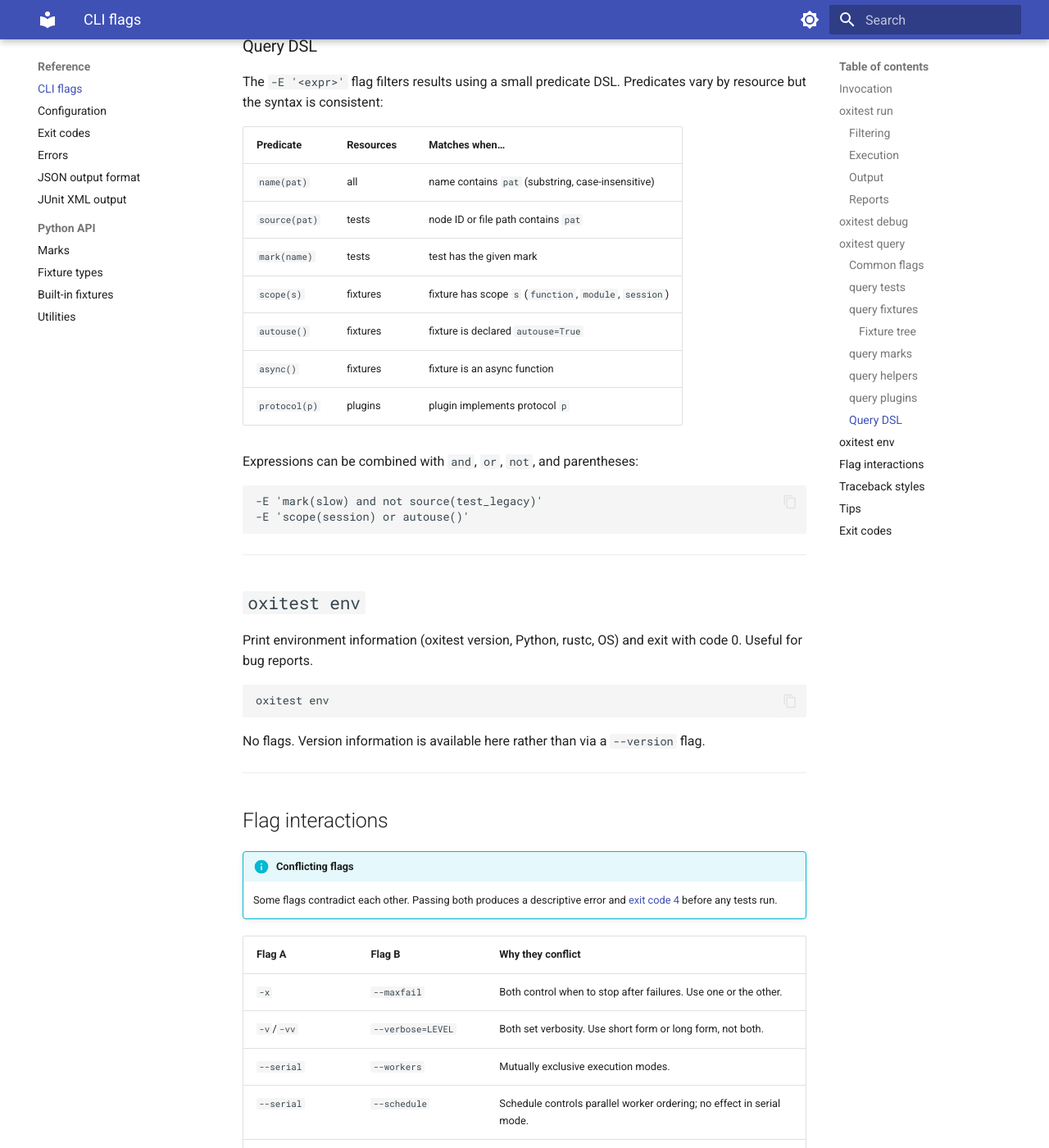
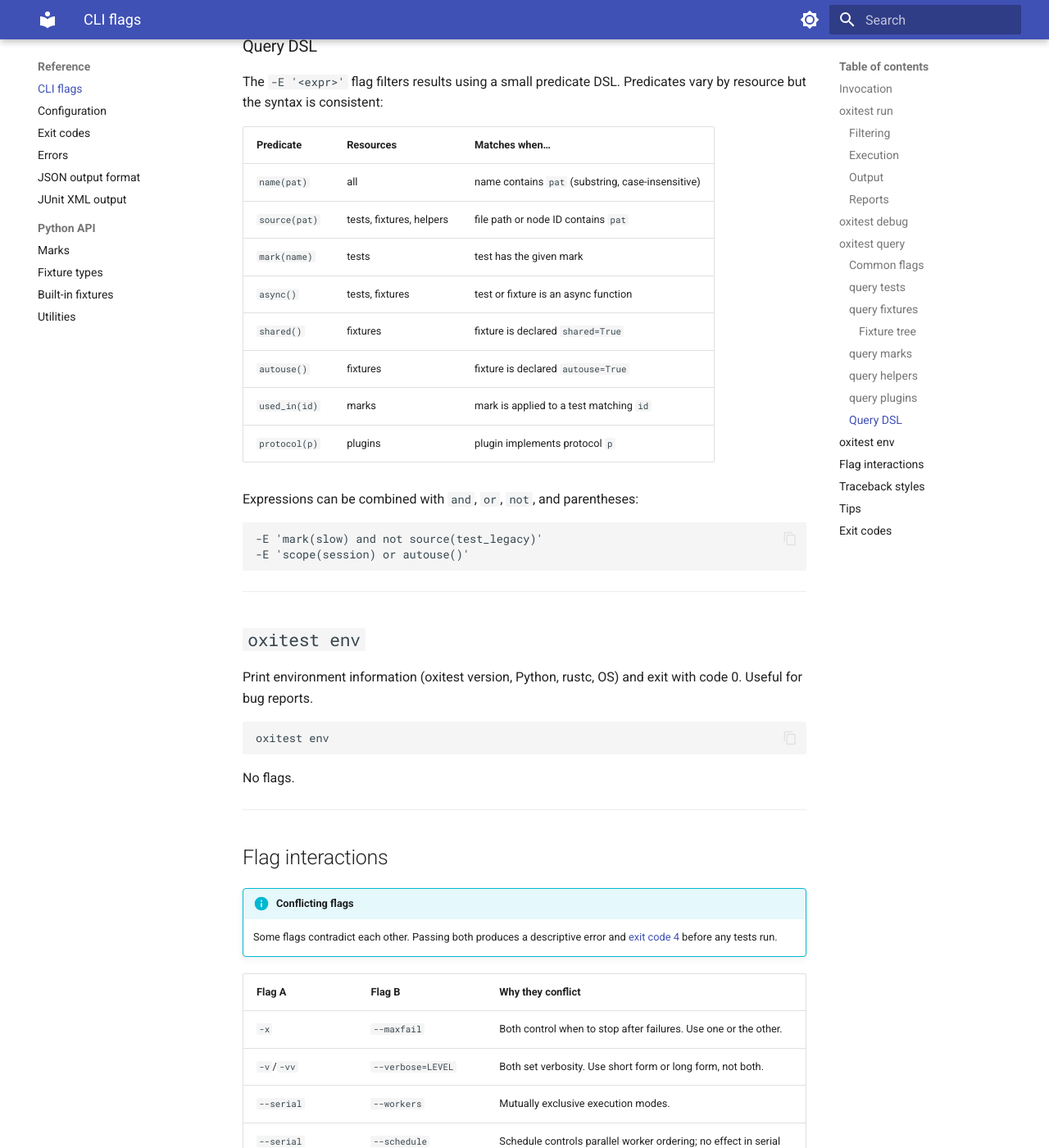
Before and after one commit to kalonji-tools/oxitest, an MkDocs documentation site: the page built from docs/src/reference/cli.md, in a window 1280 px wide and 1400 px high, scrolled down 9797 px. Shown: the whole window at 82% size. Built offline with MkDocs 1.6.1 and Material for MkDocs 9.7.7, drawn with Linux system fonts in a browser that asks for light colours.

Commit message:
docs: complete query DSL predicate table and fix env note (#795)
Added missing predicates: source() for fixtures/helpers, async() for
tests, used_in() for marks. Removed stale note about --version.

Closes #795

Assisted-by: Claude Opus 4.6 (1M context) <noreply@anthropic.com>

````diff
--- a/docs/src/reference/cli.md
+++ b/docs/src/reference/cli.md
@@ -284,11 +284,12 @@ vary by resource but the syntax is consistent:
 | Predicate | Resources | Matches when… |
 |-----------|-----------|---------------|
 | `name(pat)` | all | name contains `pat` (substring, case-insensitive) |
-| `source(pat)` | tests | node ID or file path contains `pat` |
+| `source(pat)` | tests, fixtures, helpers | file path or node ID contains `pat` |
 | `mark(name)` | tests | test has the given mark |
-| `scope(s)` | fixtures | fixture has scope `s` (`function`, `module`, `session`) |
+| `async()` | tests, fixtures | test or fixture is an async function |
+| `shared()` | fixtures | fixture is declared `shared=True` |
 | `autouse()` | fixtures | fixture is declared `autouse=True` |
-| `async()` | fixtures | fixture is an async function |
+| `used_in(id)` | marks | mark is applied to a test matching `id` |
 | `protocol(p)` | plugins | plugin implements protocol `p` |
 
 Expressions can be combined with `and`, `or`, `not`, and parentheses:
@@ -309,8 +310,7 @@ with code 0. Useful for bug reports.
 oxitest env
 ```
 
-No flags. Version information is available here rather than via a `--version`
-flag.
+No flags.
 
 ---
 
````
